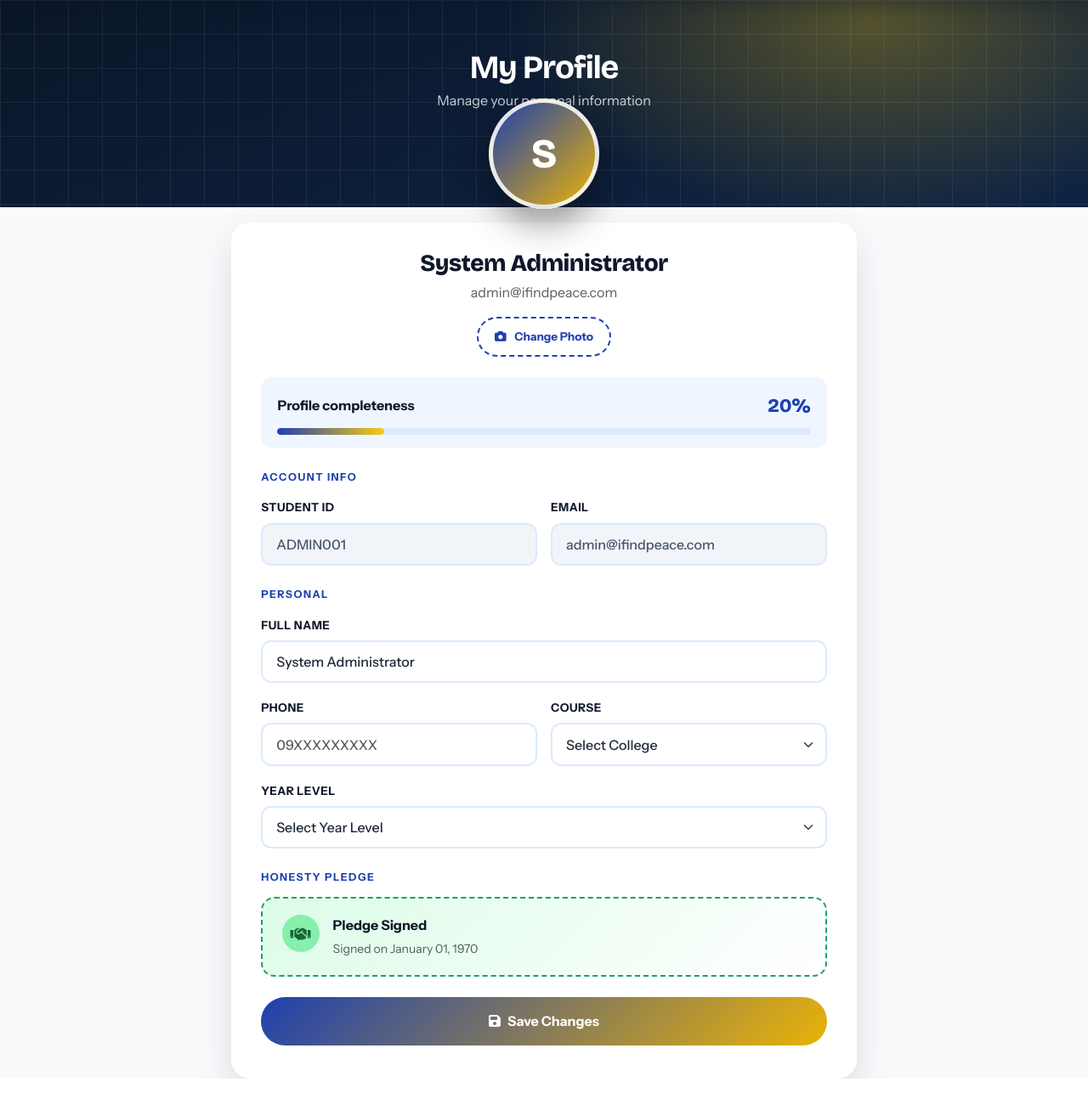
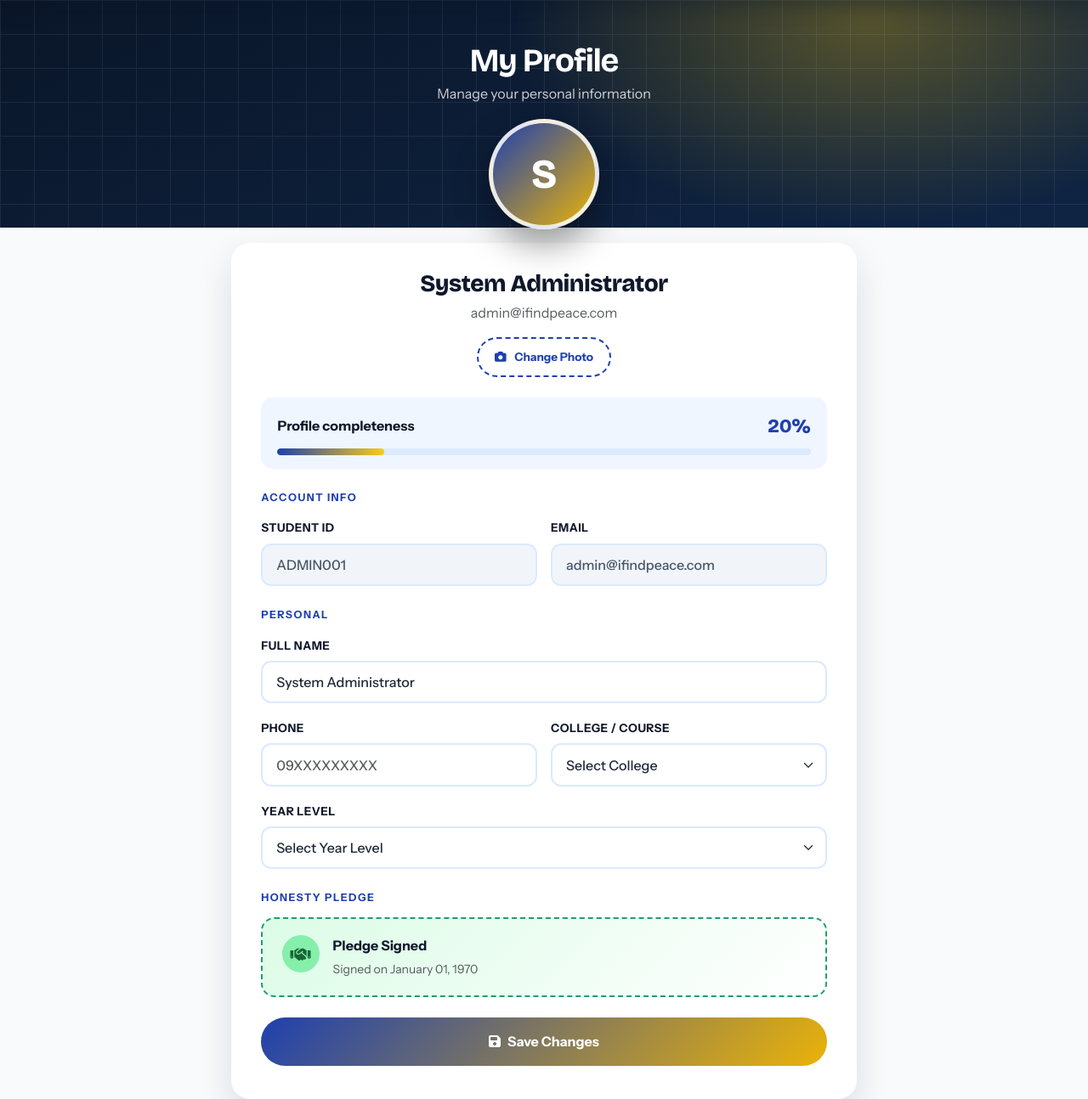
Before and after one commit to DRIANZ25/ifindpeace-V2, a PHP site: page /profile.php in a window 1280 px wide. Shown: the part 78-1372 px from the top of the page at 85% size. Before the commit the page ends 1348 px from the top, so only its background shows below. Run offline with PHP 8.4, Linux system fonts and the light colour scheme; a user stored in the database is signed in; data comes from the database, SQL or seed files in the repository.

Commit message:
Fixed overlapping text in hero sections for report and profile pages

```diff
--- a/profile.php
+++ b/profile.php
@@ -55,7 +55,6 @@ $user = $stmt->get_result()->fetch_assoc();
 $stmt->close();
 $conn->close();
 
-// Profile completion
 $fields = ['full_name', 'phone', 'course', 'year_level'];
 $filled = 0;
 foreach ($fields as $f) if (!empty($user[$f] ?? '')) $filled++;
@@ -76,7 +75,7 @@ $profile_pct = round(($filled / $total_fields) * 100);
     <link href="https://cdn.jsdelivr.net/npm/bootstrap@5.3.0/dist/css/bootstrap.min.css" rel="stylesheet">
     <link href="https://cdnjs.cloudflare.com/ajax/libs/font-awesome/6.4.0/css/all.min.css" rel="stylesheet">
     <link href="assets/css/style.css" rel="stylesheet">
-    <link href="../assets/css/mobile.css" rel="stylesheet">
+    <link href="assets/css/mobile.css" rel="stylesheet">
     <style>
         :root { --blue-950:#0a1628; --blue-900:#0f2444; --blue:#1e40af; --yellow:#eab308; --yellow-hot:#facc15; --sky:#eff6ff; --paper:#f8fafc; --ink:#0f172a; --muted:#475569; --ease:cubic-bezier(.2,.8,.2,1); }
         body { font-family:'Instrument Sans',system-ui,sans-serif; color:var(--ink); background:var(--paper); }
@@ -86,8 +85,9 @@ $profile_pct = round(($filled / $total_fields) * 100);
         body .navbar .navbar-brand span { color:var(--yellow-hot); }
         body .navbar .nav-link { font-weight:600; }
 
+        /* FIXED: Increased padding bottom to 8rem so the avatar doesn't cover the subtitle */
         .profile-hero {
-            position:relative; overflow:hidden; padding:3.5rem 0 6rem; color:#fff;
+            position:relative; overflow:hidden; padding:3rem 0 8rem; color:#fff;
             background:radial-gradient(700px 400px at 80% 10%,rgba(250,204,21,.3),transparent 60%),
                        linear-gradient(160deg,var(--blue-950),var(--blue-900));
         }
@@ -95,12 +95,13 @@ $profile_pct = round(($filled / $total_fields) * 100);
             background-image:linear-gradient(#fff 1px,transparent 1px),linear-gradient(90deg,#fff 1px,transparent 1px);
             background-size:40px 40px; }
 
+        /* FIXED: Changed margin-top from -5rem to -4rem so it sits nicely below the text */
         .avatar-big {
             width:130px; height:130px; border-radius:50%; overflow:hidden;
             border:5px solid rgba(255,255,255,.85); box-shadow:0 18px 40px rgba(0,0,0,.4);
             background:linear-gradient(135deg,var(--blue),var(--yellow));
             display:flex; align-items:center; justify-content:center;
-            font-size:3rem; font-weight:800; color:#fff; margin:-5rem auto 1rem; position:relative; z-index:5;
+            font-size:3rem; font-weight:800; color:#fff; margin:-4rem auto 1rem; position:relative; z-index:5;
             font-family:'Bricolage Grotesque';
         }
         .avatar-big img { width:100%; height:100%; object-fit:cover; }
@@ -199,7 +200,7 @@ $profile_pct = round(($filled / $total_fields) * 100);
         </div>
     </section>
 
-    <div class="container" style="margin-top:-3rem; position:relative; z-index:5;">
+    <div class="container" style="margin-top:-4rem; position:relative; z-index:5;">
         <div class="row justify-content-center">
             <div class="col-lg-8">
                 <div class="avatar-big">
@@ -266,7 +267,7 @@ $profile_pct = round(($filled / $total_fields) * 100);
                                 <input type="text" name="phone" class="form-control" value="<?php echo htmlspecialchars($user['phone'] ?? ''); ?>" placeholder="09XXXXXXXXX">
                             </div>
                             <div class="col-md-6">
-                                <label class="form-label">Course</label>
+                                <label class="form-label">College / Course</label>
                                 <select name="course" class="form-select">
                                     <option value="">Select College</option>
                                     <option value="College of Agriculture" <?php echo ($user['course'] ?? '') === 'College of Agriculture' ? 'selected' : ''; ?>>CA – Agriculture</option>
```
Also changed, not shown: report.php (+12 -19 lines). Lines whose indentation alone changed are shown as unchanged.
